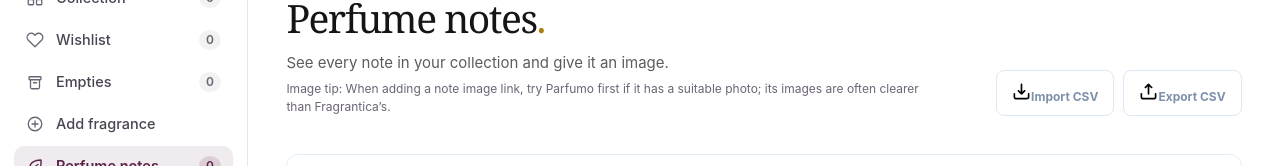
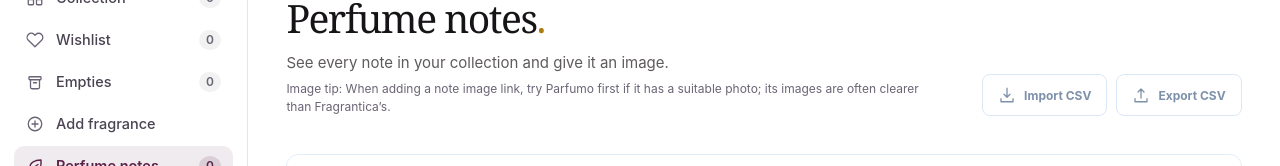
Before and after one commit to reaperhound/scentkeep, a SvelteKit app: page / in a window 1280 px wide. Both pictures are taken after a click on the button "Perfume notes". Shown: the part 131-297 px from the top of the page. Built offline with nearby package versions, Linux system fonts and the light colour scheme.

Commit message:
ui: minor ui fix

```diff
--- a/src/routes/+page.svelte
+++ b/src/routes/+page.svelte
@@ -531,7 +531,7 @@
     {:else if view === 'notes'}
       <div class="page-content">
         <div class="heading"><div><div class="eyebrow">YOUR SCENT INDEX</div><h1>Perfume notes<span class="heading-dot">.</span></h1><p>See every note in your collection and give it an image.</p><p class="note-source-tip">Image tip: When adding a note image link, try Parfumo first if it has a suitable photo; its images are often clearer than Fragrantica’s.</p></div>
-          <div class="csv-actions"><button class="back-button" disabled={csvBusy} onclick={() => noteCsvInput?.click()}><img class="action-icon" src="/import.svg" alt="" />Import CSV</button><button class="back-button" disabled={csvBusy} onclick={() => exportCsv('notes')}><img class="action-icon" src="/export.svg" alt="" />Export CSV</button><input type="file" accept=".csv,.xlsx,.xls,text/csv" bind:this={noteCsvInput} onchange={(event) => importCsv(event, 'notes')} hidden /></div>
+          <div class="csv-actions"><button class="back-button" disabled={csvBusy} onclick={() => noteCsvInput?.click()}><NavIcon name="import" size={18} /><span>Import CSV</span></button><button class="back-button" disabled={csvBusy} onclick={() => exportCsv('notes')}><NavIcon name="export" size={18} /><span>Export CSV</span></button><input type="file" accept=".csv,.xlsx,.xls,text/csv" bind:this={noteCsvInput} onchange={(event) => importCsv(event, 'notes')} hidden /></div>
         </div>
         {#if success}<div class="message success">{success}</div>{/if}{#if error}<div class="message error" role="alert">{error}</div>{/if}
         {#if csvReport?.kind === 'notes'}<div class="message import-result" role="status"><strong>Imported {csvReport.result.imported} {csvReport.result.imported === 1 ? 'note' : 'notes'}.</strong>{#if csvReport.result.duplicates.length}<p>Skipped {csvReport.result.duplicates.length} duplicate {csvReport.result.duplicates.length === 1 ? 'note' : 'notes'}:</p><ul>{#each csvReport.result.duplicates as duplicate}<li>{duplicate}</li>{/each}</ul>{/if}</div>{/if}
@@ -645,6 +645,7 @@
   .heading .note-source-tip{max-width:640px;margin-top:8px;color:#6b6475;font-size:12px;line-height:1.5}
   .csv-actions{display:flex;align-items:center;gap:9px;flex-wrap:wrap;justify-content:flex-end}
   .csv-actions .back-button,.csv-actions .primary-button{white-space:nowrap;padding:11px 15px}
+  .heading .csv-actions button{display:inline-flex;align-items:center;justify-content:center;gap:8px}
   .csv-actions button:disabled{opacity:.55}
   .import-result{background:#eaf4ff;color:#345577}
   .import-result p{margin:8px 0 4px}
@@ -683,7 +684,6 @@
   .top-actions{margin-left:auto;gap:25px}
   .update-check{border-color:#e8e5e5;color:#171417;border-radius:12px;padding:12px 19px;font-size:12px;font-weight:550}
   .update-check{display:inline-flex;align-items:center;gap:10px}
-  .action-icon{display:inline-block;width:19px;height:19px;object-fit:contain;flex:none}
   .local-badge{color:#171417;font-size:13px}
   .local-badge span{background:#16a34a;width:11px;height:11px;margin-right:9px}
   .avatar{width:45px;height:45px;background:#f1eef1;color:#171417;font-family:Georgia,serif;font-size:20px;font-weight:400}
```
